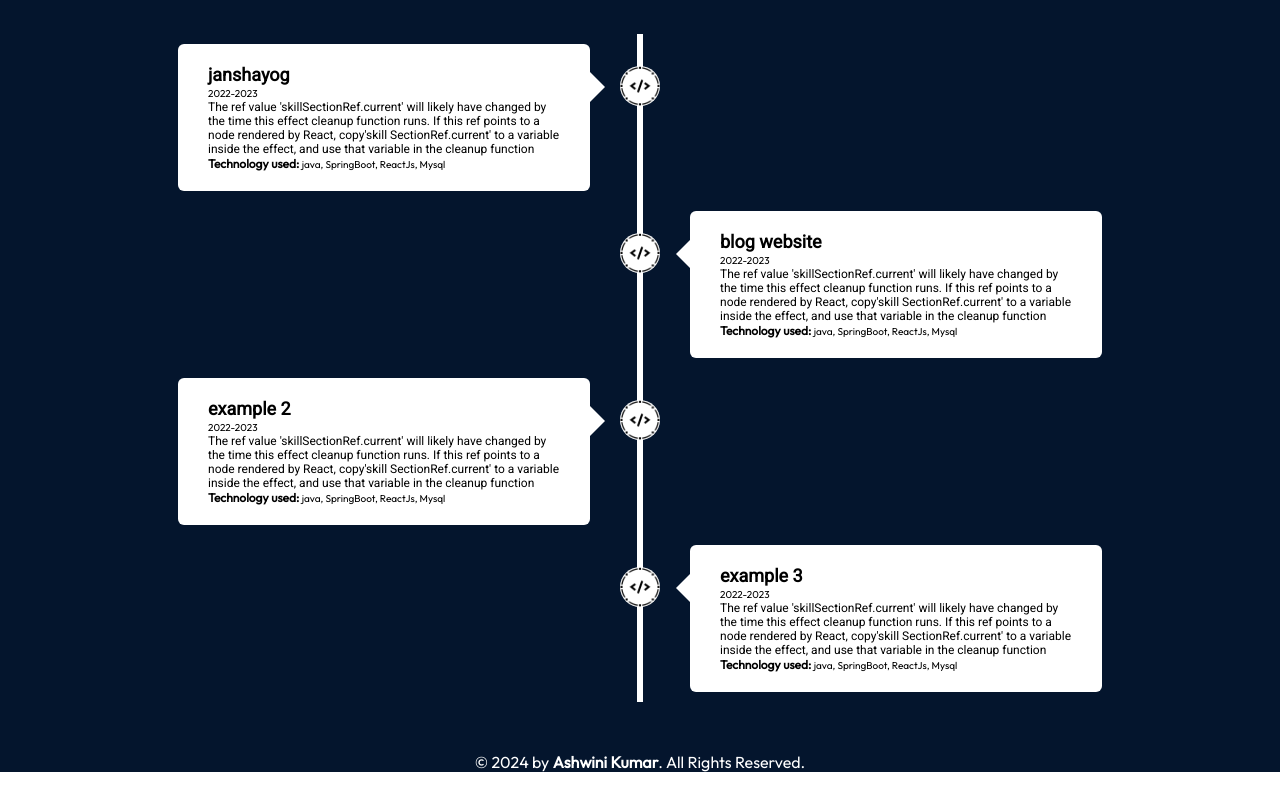
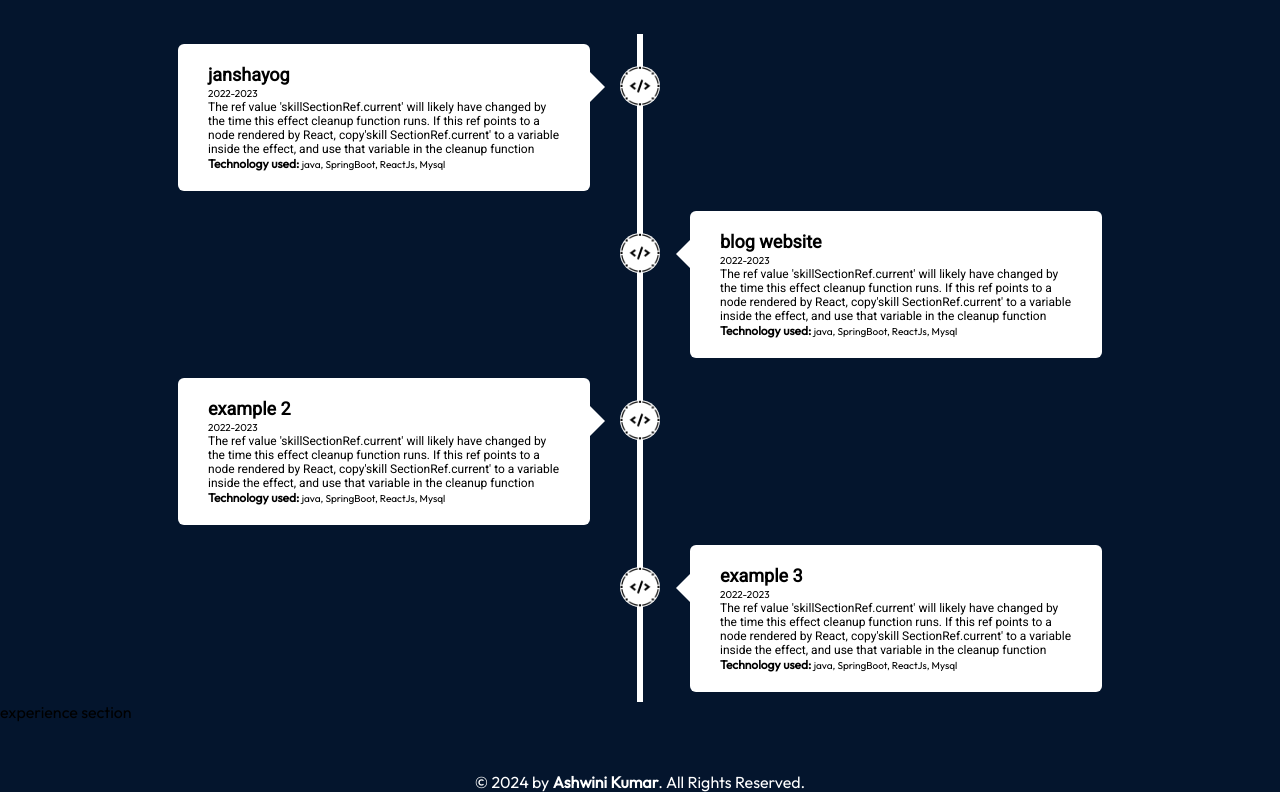
Before and after one commit to AshwiniShankwaar/Portfolio, a React (Create React App) app: page / in a window 1280 px wide. Shown: the part 1690-2482 px from the top of the page. Built offline with nearby package versions, Linux system fonts and the light colour scheme.

Commit message:
experience component is added and imported in app.js file

```diff
--- a/src/App.js
+++ b/src/App.js
@@ -6,7 +6,7 @@ import AboutMe from './component/aboutMe/AboutMe';
 import Skills from './component/skills/Skills';
 import Projects from './component/projects/Projects';
 import Footer from './component/footer/Footer';
-
+import Experience from './component/experience/Experience';
 function App() {
   return (
     <div className='app'>
@@ -15,6 +15,7 @@ function App() {
      <AboutMe/>
      <Skills/>
      <Projects/>
+     <Experience/>
      <Footer/>
     </div>
   );
--- /dev/null
+++ b/src/component/experience/Experience.jsx
@@ -0,0 +1,10 @@
+import Style from './experience.module.css';
+
+function Experience (){
+    return(
+        <div>
+            experience section
+        </div>
+    )
+}
+export default Experience;
--- /dev/null
+++ b/src/component/experience/experience.module.css
@@ -0,0 +1 @@
+@import '../../var.css';
```
